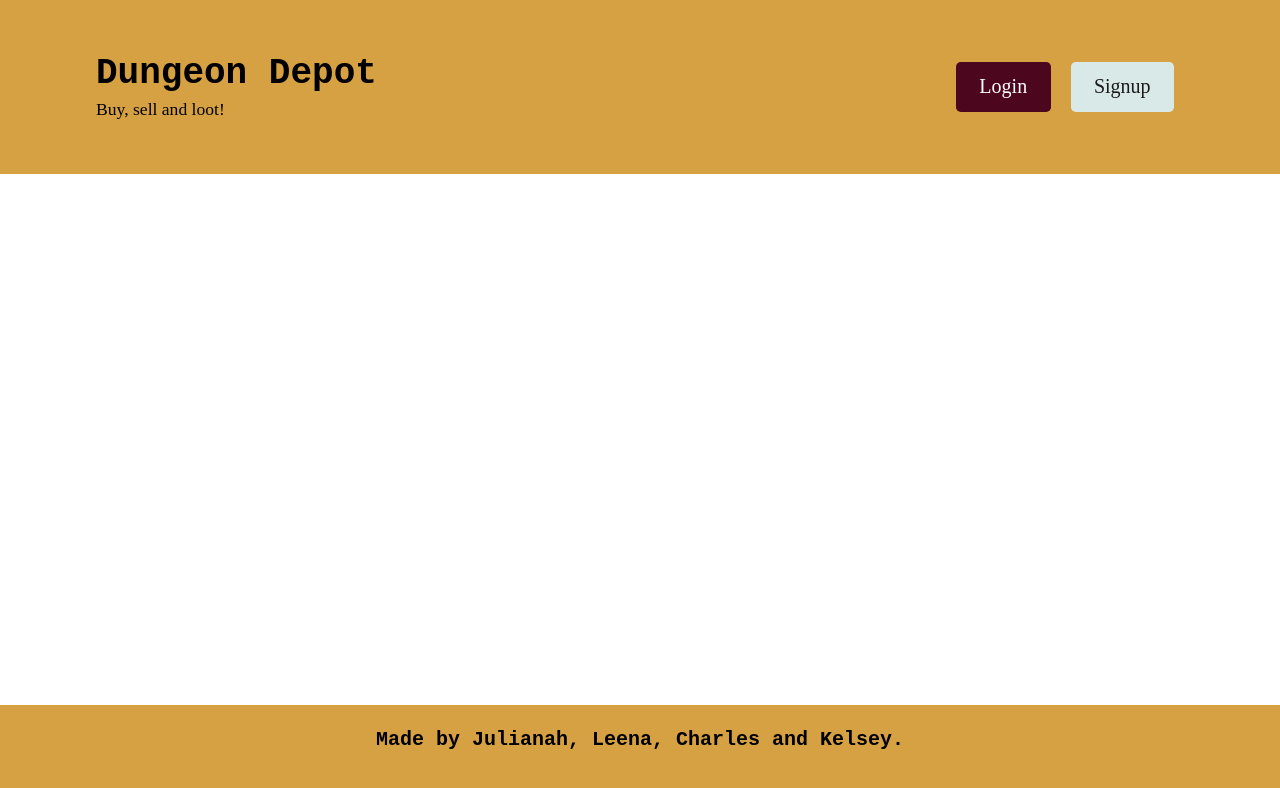
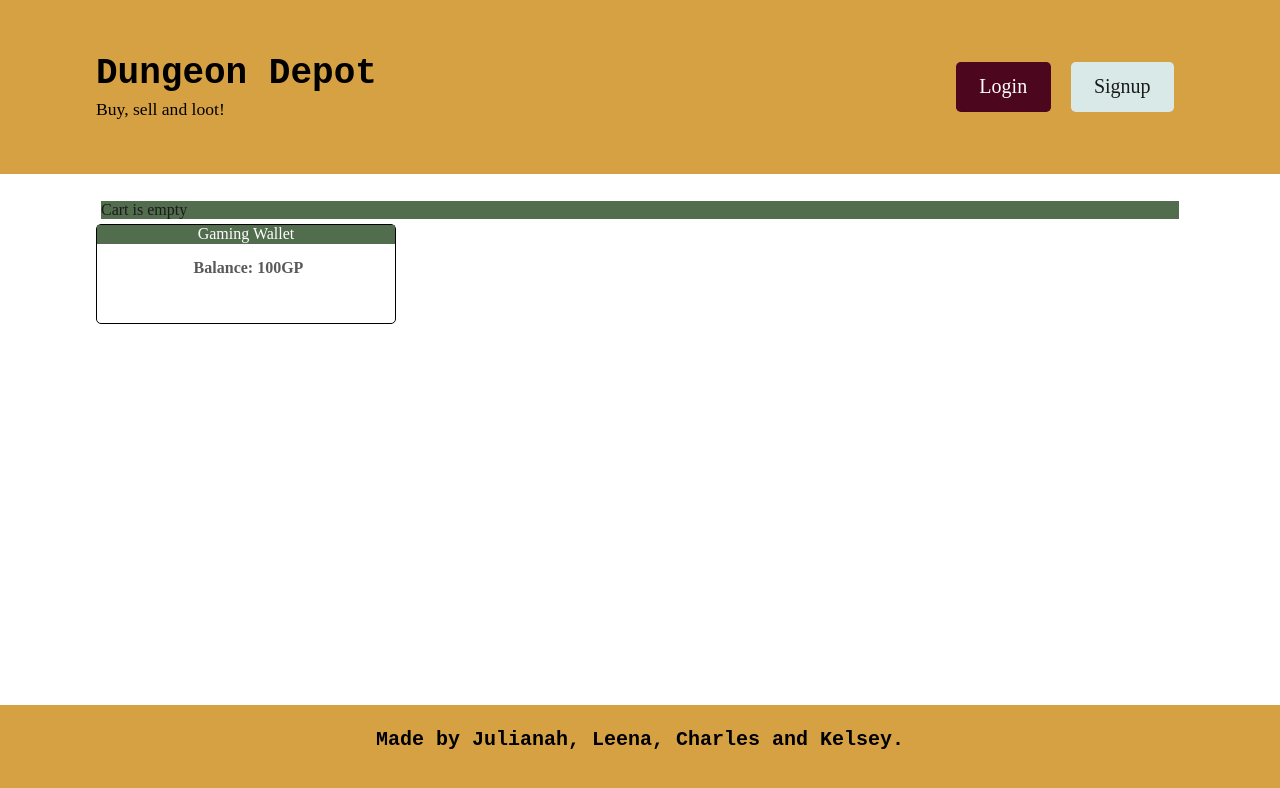
Before and after one commit to LeenaCruz/DungeonDepot, a React (Vite) app in the folder client/: page /checkout in a window 1280 px wide. Shown: the top 788 px of the page. Built offline with nearby package versions, Linux system fonts and the light colour scheme.

Commit message:
Added the checkout page that links to the checkout button

```diff
--- a/client/src/components/GamingWallet/index.jsx
+++ b/client/src/components/GamingWallet/index.jsx
@@ -1,6 +1,6 @@
 import { useEffect, useState } from "react";
 
-const Wallet = () => {
+const Wallet = (props) => {
 
     const [cash, setCash] = useState([]);
 
--- a/client/src/components/LandingPageForm/index.jsx
+++ b/client/src/components/LandingPageForm/index.jsx
@@ -108,9 +108,9 @@ const [thoughtText,setThoughtText] = useState(0);
             </div>
 
             <div className="col-12 col-lg-3">
-              <button className="btn btn-primary btn-block py-3 checkout-btn1" type="submit" onClick={() => handleClick(e)}>
+              <Link className="btn btn-primary btn-block py-3 checkout-btn1" to={'/checkout'} type="submit">
                 Checkout
-              </button>
+              </Link>
             </div>
             {error && (
               <div className="col-12 my-3 bg-danger text-white p-3">
--- a/client/src/index.css
+++ b/client/src/index.css
@@ -514,11 +514,13 @@ a:hover {
   margin: 5px;
   display: flex;
   justify-content: center;
+  border-radius: 10px;
 }
 
 .div-box {
   background-color: white;
   margin: 5px;
+
 }
 
 .wallet-header {
--- a/client/src/main.jsx
+++ b/client/src/main.jsx
@@ -10,7 +10,8 @@ import Login from './pages/Login';
 import Dashboard from './pages/Dashboard';
 import Item from './pages/Item'
 import Error from './pages/Error';
-import CheckoutPage from './components/CheckoutPage/index.jsx';
+import Checkout from './pages/Checkout.jsx'
+// import CheckoutPage from './components/CheckoutPage/index.jsx';
 
 const router = createBrowserRouter([
   {
@@ -38,7 +39,7 @@ const router = createBrowserRouter([
       },
       {
         path: '/checkout',
-        element: <CheckoutPage />
+        element: <Checkout />
       },
       { path: '/item',
         element: <Item />
--- /dev/null
+++ b/client/src/pages/Checkout.jsx
@@ -0,0 +1,24 @@
+// import Header from "../components/Header";
+
+import CartItemsComponent from "../components/CartItemsComponent";
+import Wallet from "../components/GamingWallet";
+
+
+const CheckoutPage = () => {
+    return (
+    <>
+    {/* <Link className="btn btn-lg btn-info m-2" to="/checkout"></Link> */}
+    <div className="checkout-page">
+        <CartItemsComponent />
+        <Wallet />
+    </div>
+    </>
+)
+}
+
+
+export default CheckoutPage;
+
+// How to get the checkout button to link to the checkout component page
+// how to get the add to cart button to link to each individual item and update the cart
+//
```
